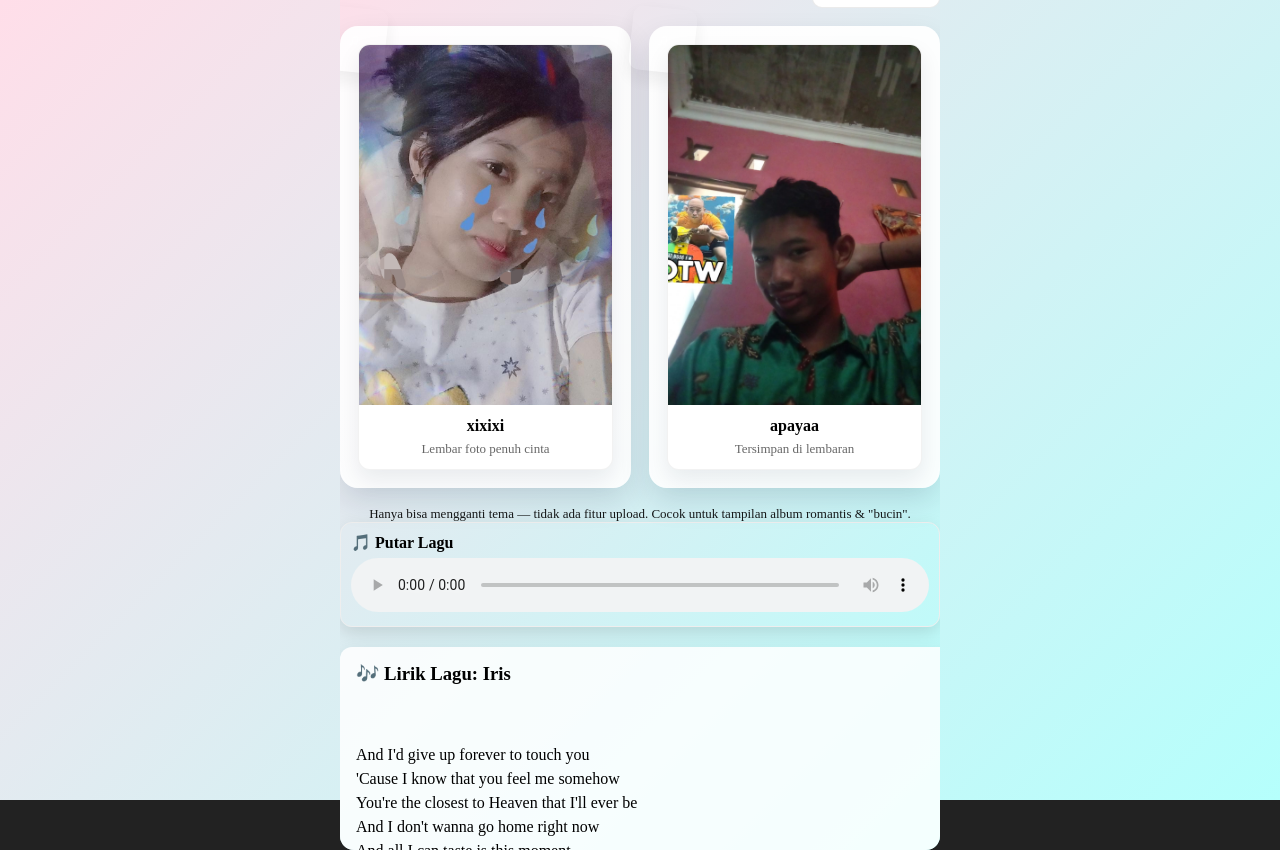
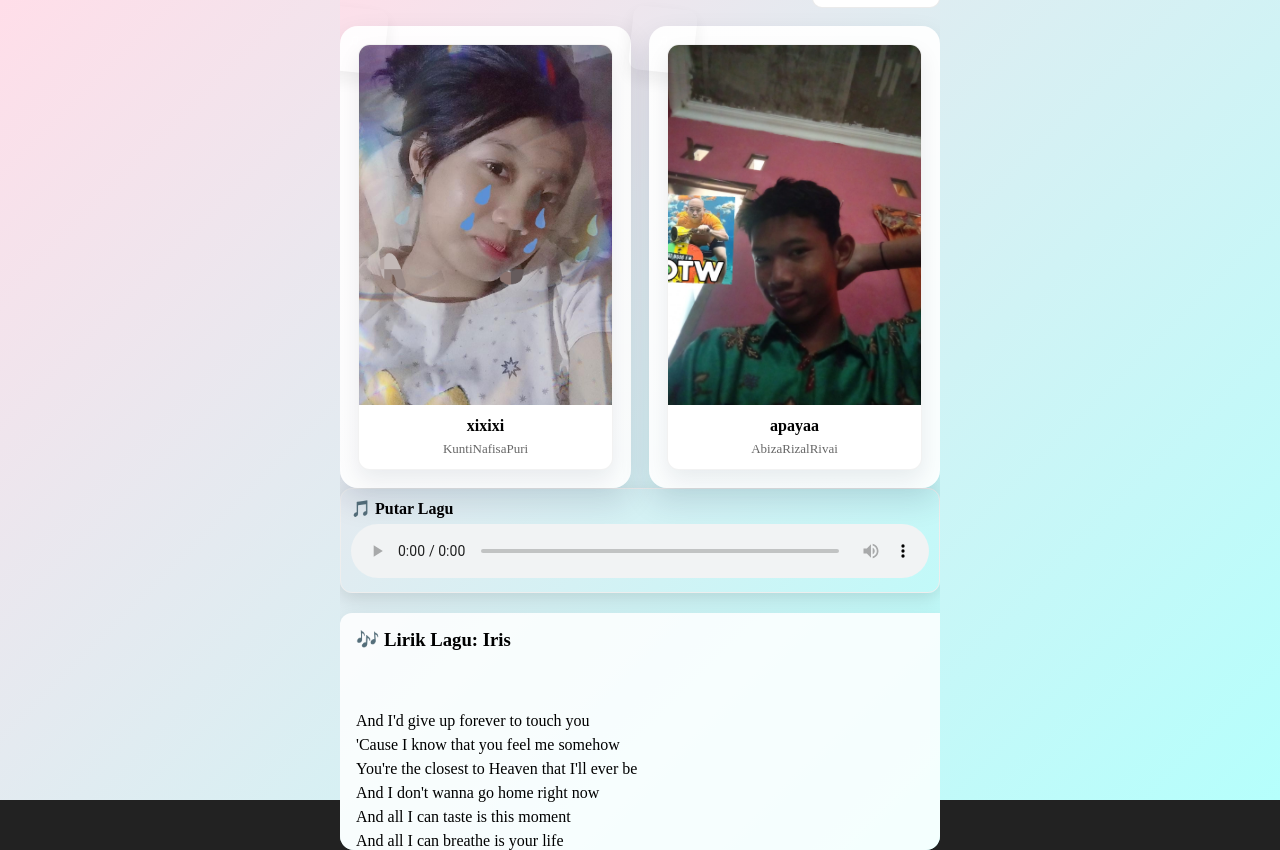
Before and after one commit to AbizaFgh/nafisaa, a plain HTML site: page index.html in a window 1280 px wide. Drawn offline with Linux system fonts and the light colour scheme.

Commit message:
Update index.html

```diff
--- a/index.html
+++ b/index.html
@@ -4,7 +4,7 @@
 <head>
   <meta charset="utf-8" />
   <meta name="viewport" content="width=device-width,initial-scale=1" />
-  <title>Website Bucin — Lembaran Foto</title>
+  <title>WakWikWuk</title>
   <style>
     :root{
       --bg: linear-gradient(135deg, #FFDEE9 0%, #B5FFFC 100%);
@@ -200,7 +200,7 @@ body{
 <body class="theme-mono">
   <div class="container">
     <header>
-      <h1>Lembaran Foto — Website Bucin</h1>
+      <h1>LOPEE LOPEE🤍😘🥰</h1>
       <div class="controls">
         <label for="theme-select" class="small" style="display:block;margin-bottom:6px;text-align:right;">Pilih Tema</label>
         <select id="theme-select" aria-label="Pilih tema">
@@ -218,7 +218,7 @@ body{
           <img src="foto1.jpg" alt="Kenangan pasangan 1" />
           <div class="caption">
             <div class="title">xixixi</div>
-            <div class="small">Lembar foto penuh cinta</div>
+            <div class="small">KuntiNafisaPuri</div>
           </div>
         </div>
 
@@ -230,18 +230,13 @@ body{
           <img src="foto2.jpg" alt="Kenangan pasangan 2" />
           <div class="caption">
             <div class="title">apayaa</div>
-            <div class="small">Tersimpan di lembaran</div>
+            <div class="small">AbizaRizalRivai</div>
           </div>
         </div>
 
         <div class="sheet-note" id="note2">♫</div>
               </article>
     </main>
-
-    <footer>
-      Hanya bisa mengganti tema — tidak ada fitur upload. Cocok untuk tampilan album romantis &amp; "bucin".
-    </footer>
-  </div>
 
 
   <!-- 🎵 PLAYER MUSIK MANUAL -->
```
